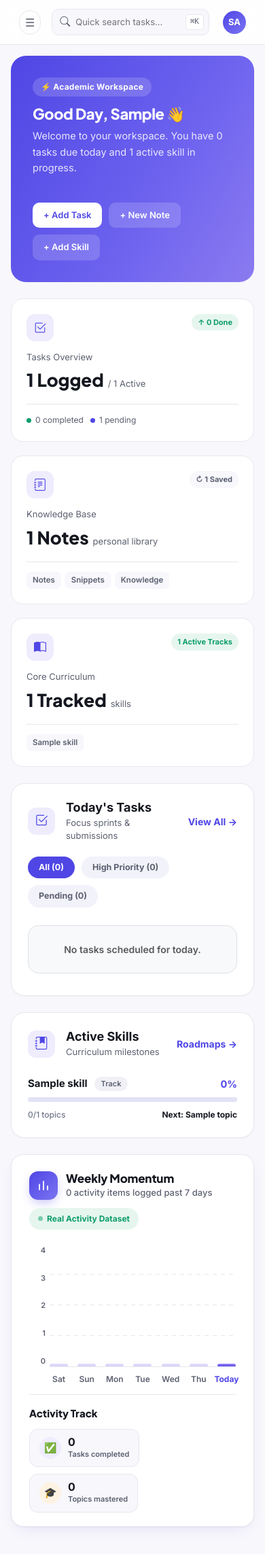
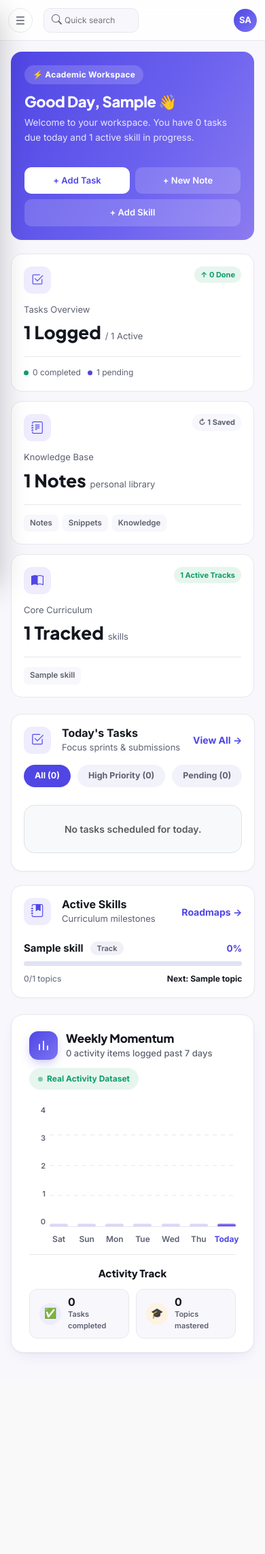
Before and after one commit to ShakirUllah777/LearnTrack---learning-productivity-tracker, a Django app: page / in a window 390 px wide; the page is wider, and only the part inside the window is pictured. Shown: that part at 68% size. After the commit the page ends 1993 px from the top of that part, so only its background shows below. Run offline with Django 5.2, Linux system fonts and the light colour scheme; a user stored in the database is signed in; tables that the repository leaves empty hold one stand-in row (values such as "Sample post").

Commit message:
Make site fully responsive for iPhone and Android devices and clean user data

```diff
--- a/static/css/custom.css
+++ b/static/css/custom.css
@@ -1767,3 +1767,306 @@ select.filter-select-custom:focus {
   font-size: 26px;
   margin-bottom: 18px;
 }
+
+/* ==========================================================================
+   COMPREHENSIVE END-TO-END MOBILE RESPONSIVE SYSTEM (iPhone & Android Devices)
+   ========================================================================== */
+
+/* Touch & Global Safety */
+html, body {
+  overflow-x: hidden;
+  max-width: 100vw;
+  -webkit-tap-highlight-color: transparent;
+}
+
+/* Sidebar Drawer Backdrop Overlay */
+.sidebar-overlay {
+  position: fixed;
+  inset: 0;
+  background: rgba(20, 23, 31, 0.45);
+  backdrop-filter: blur(4px);
+  -webkit-backdrop-filter: blur(4px);
+  z-index: 1055;
+  opacity: 0;
+  pointer-events: none;
+  transition: opacity 0.25s cubic-bezier(0.4, 0, 0.2, 1);
+}
+
+.sidebar-overlay.active {
+  opacity: 1;
+  pointer-events: auto;
+}
+
+/* Tablet & Mobile Drawer (< 992px) */
+@media (max-width: 991.98px) {
+  .sidebar {
+    width: 270px;
+    box-shadow: 0 20px 40px rgba(0, 0, 0, 0.22);
+    border-right: none;
+  }
+
+  .topbar-dash {
+    padding: 0 16px;
+  }
+
+  .search-box {
+    max-width: 200px;
+  }
+
+  .greeting {
+    padding: 24px;
+    border-radius: 18px;
+  }
+
+  .greeting h1 {
+    font-size: 22px;
+  }
+
+  .two-col {
+    grid-template-columns: 1fr;
+    gap: 20px;
+  }
+
+  .kpi-grid {
+    grid-template-columns: repeat(2, 1fr);
+    gap: 16px;
+  }
+}
+
+/* Standard Mobile Devices (< 768px - iPhone 12/13/14/15, Samsung Galaxy, Pixel) */
+@media (max-width: 767.98px) {
+  :root {
+    --pad-page: 16px;
+  }
+
+  .topbar-dash {
+    height: 60px;
+    padding: 0 12px;
+  }
+
+  .search-box input {
+    font-size: 12px;
+    padding: 8px 30px 8px 30px;
+  }
+
+  .search-box kbd {
+    display: none;
+  }
+
+  .greeting {
+    padding: 20px;
+    border-radius: 16px;
+    margin-bottom: 20px;
+  }
+
+  .greeting-inner {
+    flex-direction: column;
+    align-items: flex-start;
+    gap: 16px;
+  }
+
+  .greeting p {
+    font-size: 13.5px;
+  }
+
+  .greeting-actions {
+    width: 100%;
+    display: flex;
+    flex-wrap: wrap;
+    gap: 8px;
+  }
+
+  .greeting-actions .g-btn {
+    flex: 1;
+    min-width: 120px;
+    justify-content: center;
+    text-align: center;
+    padding: 10px 12px;
+  }
+
+  .kpi-grid {
+    grid-template-columns: 1fr;
+    gap: 14px;
+  }
+
+  .kpi-card {
+    padding: 18px;
+    border-radius: 16px;
+  }
+
+  .panel-card-custom {
+    padding: 18px;
+    border-radius: 16px;
+  }
+
+  .panel-header-custom {
+    margin-bottom: 16px;
+  }
+
+  .panel-title {
+    font-size: 16px;
+  }
+
+  /* Filter Pills Horizontal Smooth Swipe on Touchscreens */
+  .task-filter-pills {
+    overflow-x: auto;
+    -webkit-overflow-scrolling: touch;
+    scrollbar-width: none;
+    padding-bottom: 4px;
+    margin-bottom: 14px;
+    flex-wrap: nowrap;
+  }
+
+  .task-filter-pills::-webkit-scrollbar {
+    display: none;
+  }
+
+  .task-filter-pill {
+    flex-shrink: 0;
+    white-space: nowrap;
+  }
+
+  .task-row-img {
+    padding: 12px 14px;
+    border-radius: 12px;
+  }
+
+  .task-title-text {
+    font-size: 13.5px;
+  }
+
+  .task-status-badge {
+    font-size: 11px;
+    padding: 4px 10px;
+  }
+
+  /* Weekly Momentum Chart Mobile */
+  .wm-card {
+    padding: 18px 16px 16px;
+    border-radius: 16px;
+  }
+
+  .wm-yaxis {
+    width: 18px;
+    font-size: 10px;
+  }
+
+  .wm-plot {
+    gap: 8px;
+    margin-bottom: 24px;
+  }
+
+  .wm-bar {
+    max-width: 32px;
+  }
+
+  .wm-stats-row {
+    flex-direction: column;
+    align-items: flex-start;
+    gap: 12px;
+  }
+
+  .wm-stat-boxes {
+    width: 100%;
+  }
+
+  .wm-stat-box {
+    flex: 1;
+    min-width: 130px;
+  }
+
+  /* Notes & Tasks Pages Mobile */
+  .wrap-tasks, .wrap-notes {
+    padding: 20px 14px 40px;
+  }
+
+  .hero-task h1, .hero-notes h1 {
+    font-size: 22px;
+  }
+
+  .stats-grid {
+    grid-template-columns: repeat(2, 1fr) !important;
+    gap: 10px;
+  }
+
+  .add-box-task {
+    flex-direction: column;
+    padding: 12px;
+  }
+
+  .add-box-task input[type=text],
+  .add-box-task select,
+  .add-box-task input[type=date] {
+    width: 100% !important;
+  }
+
+  .btn-primary-task, .btn-primary-notes {
+    width: 100%;
+    text-align: center;
+    justify-content: center;
+  }
+
+  .toolbar-task, .toolbar-notes {
+    flex-direction: column;
+    align-items: stretch;
+  }
+
+  .tabs-task {
+    width: 100%;
+    overflow-x: auto;
+    -webkit-overflow-scrolling: touch;
+    flex-wrap: nowrap;
+    scrollbar-width: none;
+  }
+
+  .tabs-task::-webkit-scrollbar {
+    display: none;
+  }
+
+  .tab-task {
+    flex-shrink: 0;
+    white-space: nowrap;
+  }
+}
+
+/* Small Compact Mobile Devices (< 480px - iPhone SE, Small Androids) */
+@media (max-width: 479.98px) {
+  .search-box {
+    max-width: 140px;
+  }
+
+  .profile-text {
+    display: none !important;
+  }
+
+  .task-row-img {
+    flex-direction: column;
+    align-items: flex-start;
+    gap: 10px;
+  }
+
+  .task-row-img > div:last-child {
+    align-self: flex-end;
+  }
+
+  .skill-top-row {
+    flex-wrap: wrap;
+    gap: 6px;
+  }
+
+  .skill-pct-text {
+    font-size: 13.5px;
+  }
+
+  .wm-bar-value {
+    font-size: 10px;
+  }
+
+  .stats-grid {
+    grid-template-columns: 1fr !important;
+  }
+
+  #notes-grid-box {
+    grid-template-columns: 1fr !important;
+  }
+}
--- a/templates/dashboard.html
+++ b/templates/dashboard.html
@@ -44,6 +44,7 @@
     </a>
   </div>
 </aside>
+<div class="sidebar-overlay" id="sidebar-overlay"></div>
 
 <!-- MAIN APP SHELL -->
 <div class="app-shell">
@@ -428,14 +429,18 @@
 
 <!-- SCRIPTS FOR DASHBOARD INTERACTION -->
 <script>
-  // Mobile Sidebar Toggle
+  // Mobile Sidebar & Backdrop Overlay Toggle
   const sidebar = document.getElementById('sidebar');
   const menuBtn = document.getElementById('menu-btn');
-  if (menuBtn && sidebar) {
-    menuBtn.addEventListener('click', function() {
-      sidebar.classList.toggle('open');
-    });
+  const sidebarOverlay = document.getElementById('sidebar-overlay');
+
+  function toggleSidebar() {
+    if (sidebar) sidebar.classList.toggle('open');
+    if (sidebarOverlay) sidebarOverlay.classList.toggle('active');
   }
+
+  if (menuBtn) menuBtn.addEventListener('click', toggleSidebar);
+  if (sidebarOverlay) sidebarOverlay.addEventListener('click', toggleSidebar);
 
   // Filter Tasks Script
   function filterTasks(type) {
```
